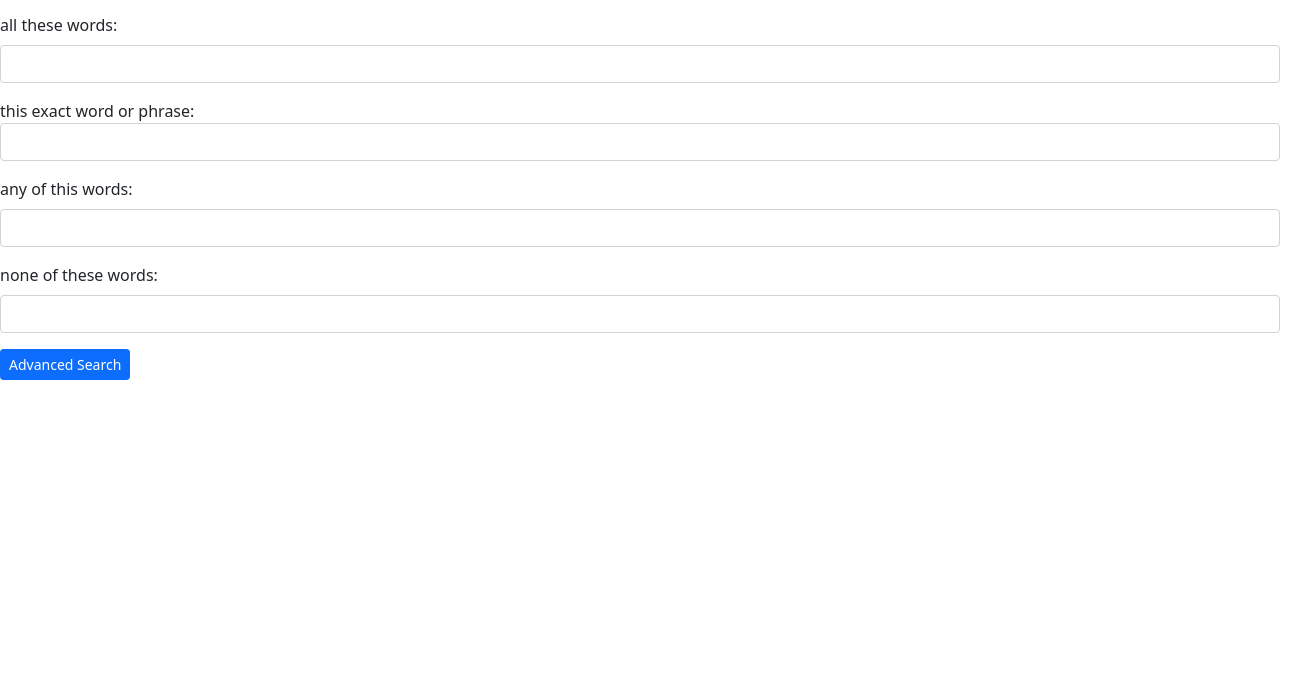
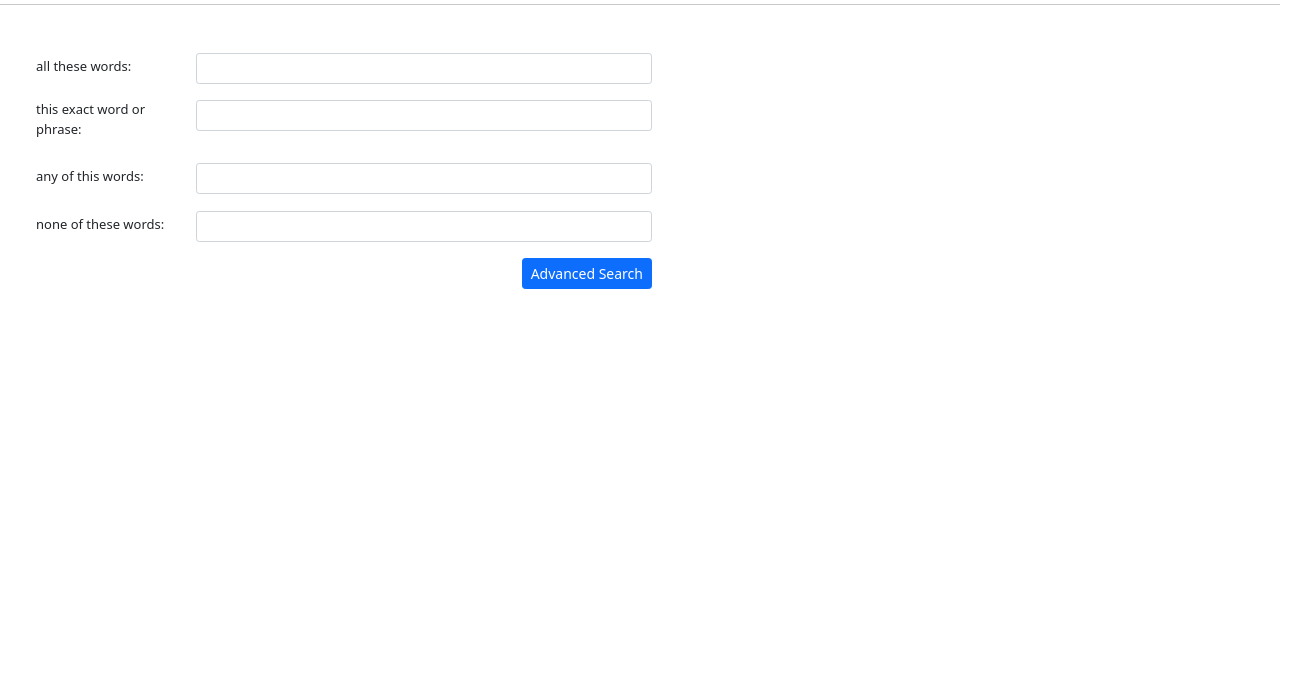
Before and after one commit to porphyrogennitos/search, a plain HTML site: page searches/advanced-search.html in a window 1280 px wide. Shown: the part 105-800 px from the top of the page, 1304 px wide, since content can reach past the window. Drawn offline with nearby package versions, Linux system fonts and the light colour scheme.

Commit message:
Finish advanced-search.html styling

```diff
--- a/searches/advanced-search.html
+++ b/searches/advanced-search.html
@@ -10,6 +10,8 @@
     <link href="https://cdn.jsdelivr.net/npm/bootstrap@5.1.3/dist/css/bootstrap.min.css" rel="stylesheet"
         integrity="sha384-1BmE4kWBq78iYhFldvKuhfTAU6auU8tT94WrHftjDbrCEXSU1oBoqyl2QvZ6jIW3" crossorigin="anonymous">
 
+    <link rel="stylesheet" href="../style.css">
+
     <title>Advanced search</title>
 </head>
 
@@ -21,28 +23,55 @@
         </ul>
     </nav>
 
+    <div class="container-fluid ms-sm-4">
         <h1 class="text-danger fs-4 fw-normal">Advanced Search</h1>
-    <hr>
+    </div>
 
+    <hr class="mt-4 mb-5">
+
+    <div class="container-fluid ms-sm-4">
+        <div class="row">
+            <div class="col col-sm-8 col-lg-6">
                 <form action="">
-        <div class="mb-3">
-            <label for="allTheseWords" class="form-label">all these words:</label>
-            <input type="text" class="form-control" id="allTheseWords">
+                    <div class="row mb-3">
+                        <div class="col-6 col-sm-3">
+                            <label for="allTheseWords" class="form-label fs-7">all these words:</label>
                         </div>
-        <div class="mb-3">
-            <label for="exactWordOrPhrase" class="form-group">this exact word or phrase:</label>
-            <input type="text" class="form-control">
+                        <div class="col">
+                            <input type="text" class="form-control form-control-sm" id="allTheseWords">
                         </div>
-        <div class="mb-3">
-            <label for="anyOfTheseWords" class="form-label">any of this words:</label>
-            <input type="text" class="form-control">
                     </div>
-        <div class="mb-3">
-            <label for="noneOfTheseWords" class="form-label">none of these words:</label>
-            <input type="text" class="form-control">
+                    <div class="row mb-3">
+                        <div class="col-6 col-sm-3">
+                            <label for="exactWordOrPhrase" class="form-label fs-7">this exact word or phrase:</label>
                         </div>
+                        <div class="col col-md-9">
+                            <input type="text" class="form-control form-control-sm">
+                        </div>
+                    </div>
+                    <div class="row mb-3">
+                        <div class="col-6 col-sm-3">
+                            <label for="anyOfTheseWords" class="form-label fs-7">any of this words:</label>
+                        </div>
+                        <div class="col">
+                            <input type="text" class="form-control form-control-sm">
+                        </div>
+                    </div>
+                    <div class="row mb-3">
+                        <div class="col-6 col-sm-3">
+                            <label for="noneOfTheseWords" class="form-label fs-7">none of these words:</label>
+                        </div>
+                        <div class="col">
+                            <input type="text" class="form-control form-control-sm">
+                        </div>
+                    </div>
+                    <div class="d-flex justify-content-end">
                         <input class="btn btn-sm btn-primary" type="submit" value="Advanced Search">
+                    </div>
                 </form>
+            </div>
+        </div>
+    </div>
 </body>
 
 </html>
--- /dev/null
+++ b/style.css
@@ -0,0 +1,3 @@
+.fs-7 {
+    font-size: 13px;
+}
```
Also changed, not shown: index.html (+15 -0 lines). Lines whose indentation alone changed are shown as unchanged.
